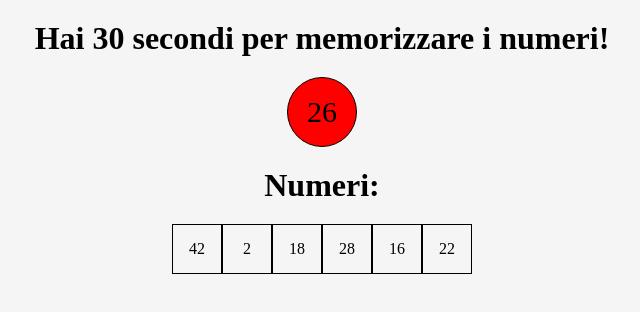
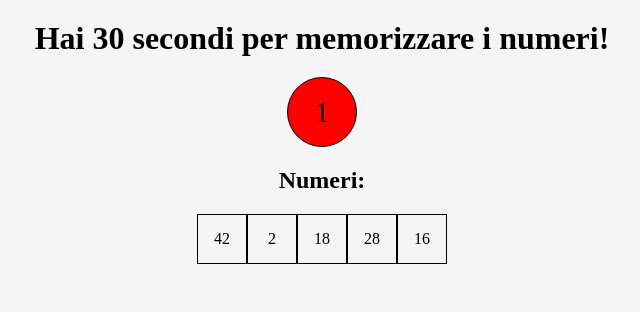
Before and after one commit to SavignanoFrancesco/js-simon, a plain HTML site: page index.html in a window 1280 px wide. Shown: the whole page, without its empty margins (318-958 px from the left). Drawn offline with nearby package versions, Linux system fonts and the light colour scheme.

Commit message:
aggiunta richiesta all'utente di 5 numeri

```diff
--- a/index.html
+++ b/index.html
@@ -12,7 +12,7 @@
             <div class="timer">
 
             </div>
-            <h1>Numeri:</h1>
+            <h2>Numeri:</h1>
             <div class="numbers">
 
             </div>
--- a/main.js
+++ b/main.js
@@ -7,13 +7,12 @@ $(document).ready(function(){
     var max = 50;
 
     do{
-        console.log(numbers.length);
-        console.log(numbers);
+
         var rnd_number = getRndInteger(min,max);
 
-            numbers.push(rnd_number);
+        numbers.push(rnd_number);
 
-    }while(numbers.length <= numbers_quantity);
+    }while(numbers.length < numbers_quantity);
 
     for (var i = 0; i < numbers.length; i++) {
         $('.numbers').append('<div>' + numbers[i] + '</div>');
@@ -21,7 +20,7 @@ $(document).ready(function(){
 
 
 
-    var count = 30;
+    var count = 5;
 
     var countdown = setInterval(function() {
 
@@ -30,8 +29,24 @@ $(document).ready(function(){
         count--;
 
         if (count < 0) {
+
             clearInterval(countdown);
+
             $('.numbers').addClass('hide');
+
+            $('h2').text('Quali erano i numeri?');
+
+            var user_numbers = [];
+            while(user_numbers.length != numbers.length) {
+                var user_number = parseInt(prompt('inserire un numero da 1 a 50: '));
+
+                    user_numbers.push(user_number);
+
+            }
+
+            console.log(numbers);
+            console.log(user_numbers);
+
         }
 
   }, 1000);
--- a/style.css
+++ b/style.css
@@ -13,7 +13,7 @@
     background-color: whitesmoke;
 }
 
-h1{
+h1,h2{
     padding: 20px 0;
 }
 
```
